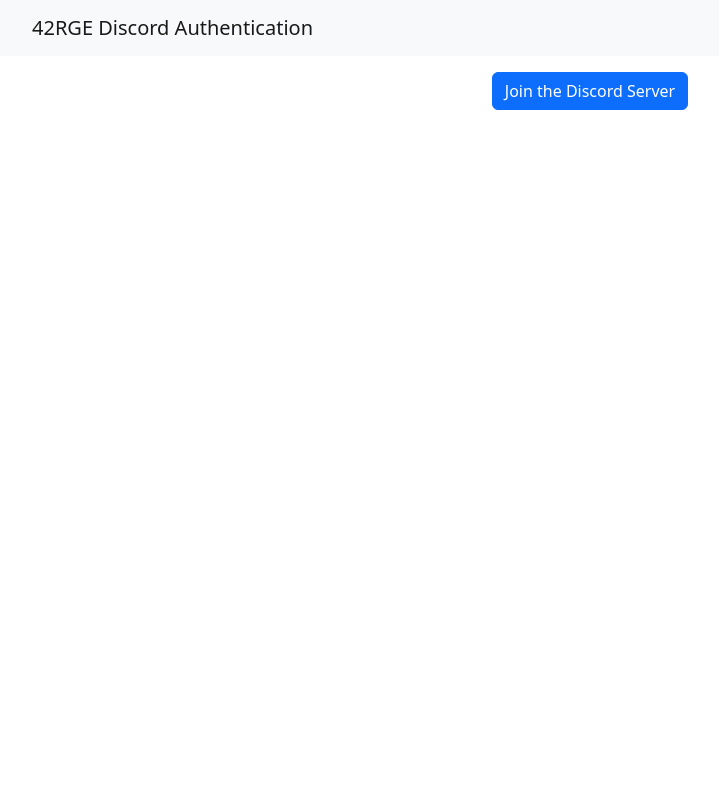
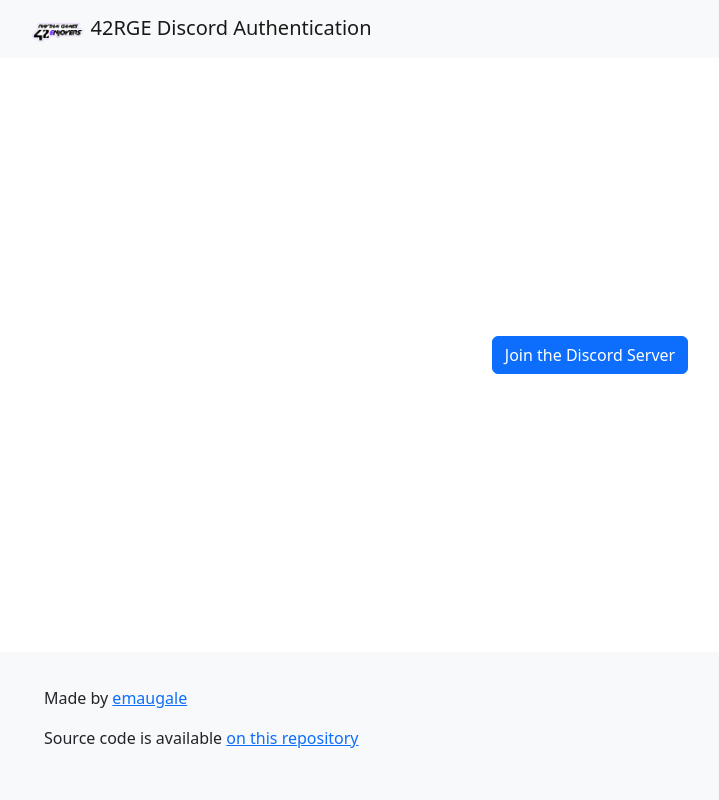
Before and after one commit to 42RGE/discord-42oauth-bot, a Flask app: page / in a window 1280 px wide. Shown: the whole page, without its empty margins (50-769 px from the left). Run offline with Flask 3, Linux system fonts and the light colour scheme; parts of the project's set-up code (start-up, migrations or seed data) failed here and were passed over.

Commit message:
Added footer

```diff
--- /dev/null
+++ b/discord-flask/templates/base.html
@@ -0,0 +1,59 @@
+<!doctype html>
+<html lang="en">
+<head>
+    <meta charset="UTF-8">
+    <meta name="viewport" content="width=device-width, initial-scale=1.0">
+    <title>{% block title %}42RGE Discord Authentication{% endblock %}</title>
+    <link
+        href="https://cdn.jsdelivr.net/npm/bootstrap@5.2.3/dist/css/bootstrap.min.css"
+        rel="stylesheet"
+        integrity="sha384-rbsA2VBKQhggwzxH7pPCaAqO46MgnOM80zW1RWuH61DGLwZJEdK2Kadq2F9CUG65"
+        crossorigin="anonymous"
+    />
+    <style>
+        body, html {
+            height: 100%;
+            margin: 0;
+        }
+        .wrapper {
+            display: flex;
+            flex-direction: column;
+            min-height: 100vh;
+        }
+        .content {
+            flex: 1;
+            display: flex;
+            align-items: center;
+            justify-content: center;
+        }
+        footer {
+            background-color: #f8f9fa;
+            text-align: center;
+            padding: 10px 0;
+        }
+    </style>
+</head>
+<body>
+    <div class="wrapper">
+        <nav class="navbar navbar-expand-lg bg-light">
+            <div class="container">
+                <a class="navbar-brand" href="#">
+                    <img src="{{ url_for('static', filename='logo.png') }}" alt="Logo" height="30">
+                    42RGE Discord Authentication
+                </a>
+            </div>
+        </nav>
+
+        <div class="container mt-3 content">
+            {% block content %}{% endblock %}
+        </div>
+
+        <footer class="bg-light text-center text-lg-start">
+            <div class="container p-4">
+                <p>Made by <a href="https://profile.intra.42.fr/users/emaugale">emaugale</a>
+                <p> Source code is available <a href="https://github.com/42RGE/discord-42oauth-bot">on this repository</a>
+            </div>
+        </footer>
+    </div>
+</body>
+</html>
--- a/discord-flask/templates/index.html
+++ b/discord-flask/templates/index.html
@@ -1,45 +1,28 @@
-<!doctype html>
-<html>
-    <head>
-        <title>42RGE Discord Authentication</title>
-        <link
-            href="https://cdn.jsdelivr.net/npm/bootstrap@5.2.3/dist/css/bootstrap.min.css"
-            rel="stylesheet"
-            integrity="sha384-rbsA2VBKQhggwzxH7pPCaAqO46MgnOM80zW1RWuH61DGLwZJEdK2Kadq2F9CUG65"
-            crossorigin="anonymous"
-        />
-    </head>
-    <body>
-        <nav class="navbar navbar-expand-lg bg-light">
-            <div class="container">
-                <a class="navbar-brand" href="#">42RGE Discord Authentication</a>
-            </div>
-        </nav>
-        <div class="container mt-3">
-            <center>
-            {% with messages = get_flashed_messages() %} {% if messages %}
+{% extends "base.html" %}
+
+{% block title %}Home - 42RGE Discord Authentication{% endblock %}
+
+{% block content %}
+<div class="text-center">
+    {% with messages = get_flashed_messages() %}
+    {% if messages %}
     <div class="alert alert-info" role="alert">
-                {% for message in messages %} {{ message }}<br />
+        {% for message in messages %}
+        {{ message }}<br />
         {% endfor %}
     </div>
-            {% endif %} {% endwith %} {% if user %}
+    {% endif %}
+    {% endwith %}
+    {% if user %}
     <h2>Hi, {{ user.login }}!</h2>
     <p>
-                <a class="btn btn-primary" href="{{ url_for('logout') }}"
-                    >Logout</a
-                >
-                <a class="btn btn-danger" href="{{url_for('delete_account')}}">
-                    Unlink Discord Account
-                </a>
+        <a class="btn btn-primary" href="{{ url_for('logout') }}">Logout</a>
+        <a class="btn btn-danger" href="{{ url_for('delete_account') }}">Unlink Discord Account</a>
     </p>
     {% else %}
     <p>
-                <a class="btn btn-primary" href="{{oauth_uri}}"
-                    >Join the Discord Server</a
-                >
+        <a class="btn btn-primary" href="{{ oauth_uri }}">Join the Discord Server</a>
     </p>
     {% endif %}
 </div>
-        </center>
-    </body>
-</html>
+{% endblock %}
```
Also changed, not shown: discord-flask/static/logo.png (added). Lines whose indentation alone changed are shown as unchanged.
